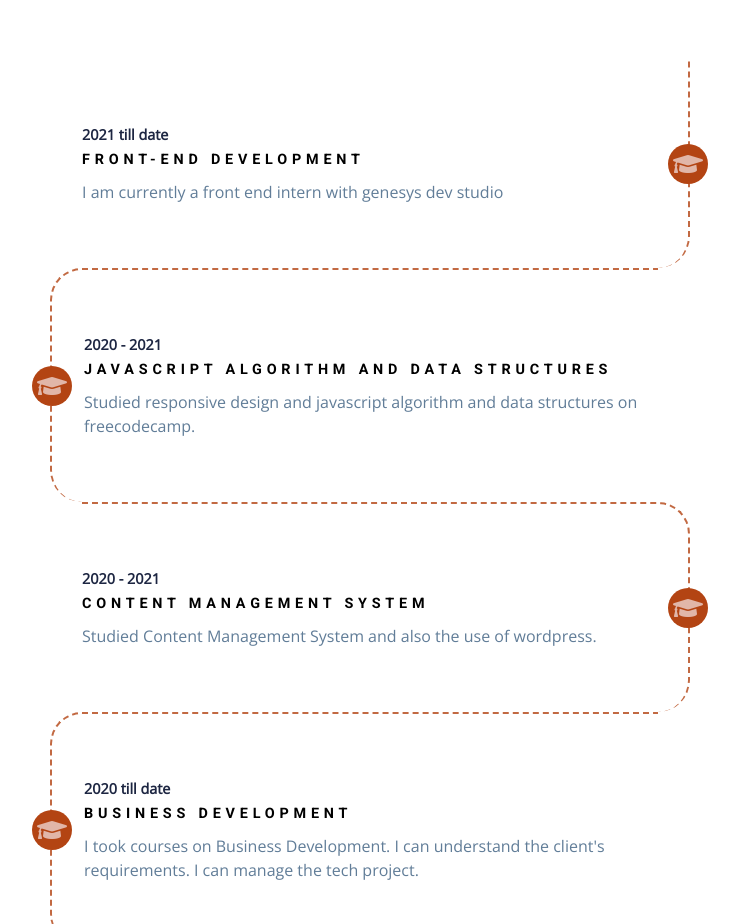
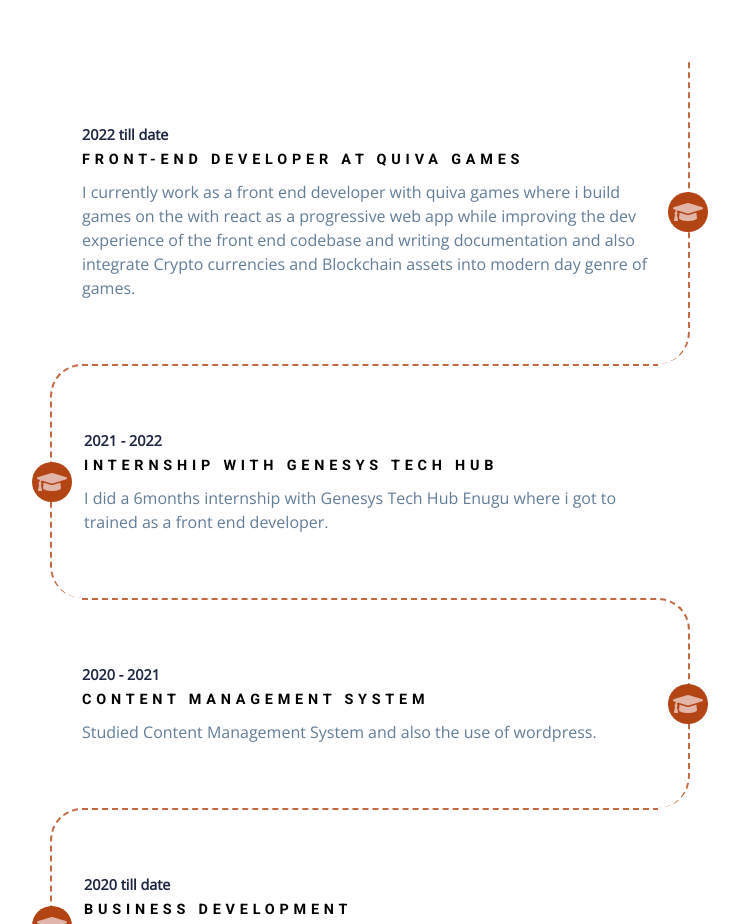
Before and after one commit to cheedie/my-portfolio-website, a plain HTML site: page index.html in a window 1280 px wide. Shown: the part 4423-5347 px from the top of the page, without its empty margins (270-1009 px from the left). Drawn offline with nearby package versions, Linux system fonts and the light colour scheme.

Commit message:
added job experience

```diff
--- a/index.html
+++ b/index.html
@@ -33,7 +33,6 @@
                         <li><a href="#About" data-after="About" class="scroll-link">About</a></li>
                         <li><a href="#Services" data-after="Services" class="scroll-link">Services</a></li>
                         <li><a href="#Projects" data-after="Projects" class="scroll-link">Projects</a></li>
-                        <!-- <li><a href="#Skills" data-after="Stack" class="scroll-link">Skills</a></li> -->
                         <li><a href="#Contact" data-after="contact" class="scroll-link">contact</a></li>
       </ul>
     </div>
@@ -60,8 +59,7 @@
                     <i class="fab fa-linkedin"></i></a></li>
             <li><a href="https://twitter.com/Cheedie6" class="social-icon">
                     <i class="fab fa-twitter"></i></a></li>
-            <!-- <li><a href=" http://instagram.com/cheedie_" class="social-icon">
-                    <i class="fab fa-instagram"></i></a></li> -->
+
                     <li><a href="https://github.com/cheedie" class="social-icon">
                         <i class="fab fa-github"></i>
                     </a></li>
@@ -115,13 +113,13 @@
                     <button class="btn-light">About Me</button>
                     <h4>Why hire me for your next job?</h4>
                     <p>Over the years, I have acquired relevant skills and experience, which I look forward to bringing along with me. I am a self motivated person and I try to exceed my superior’s expectations with high-quality work. Being a fast learner, I quickly pick up knowledge related to my projects. I work well both as an individual contributor and also as a team member. Collectively, all these skills put together makes me a complete package to work on any project.</p>
-                    <a href="https://drive.google.com/file/d/1qYv-u1DzZmGHjAXFxhQl8c8kOPt0UZ6m/view?usp=sharing"
+                    <a href="https://drive.google.com/file/d/1MPciPSDZAB5mjvoqt5PcIU8fE6bxsivf/view?usp=sharing"
                         type="button" class="btn">DOWNLOAD CV</a>
                 </article>
             </div>
             <div class="about-img">
                 <article>
-                    <img src="./images/IMG_4055.jpg" class="about-photo" alt="">
+                    <img src="./images/IMG_4055.jpg" class="about-photo" alt="about img">
                 </article>
             </div>
 
@@ -377,15 +375,16 @@
         </div>
         <div class="experience-center section">
             <article class="experience-item">
-                <h5>2021 till date</h5>
-                <h4>FRONT-END DEVELOPMENT</h4>
-                <p>I am currently a front end intern with genesys dev studio</p>
+                <h5>2022 till date</h5>
+                <h4>FRONT-END DEVELOPER AT QUIVA GAMES</h4>
+                <p>I currently work as a front end developer with quiva games where i build games on the  with react as a progressive web app while improving the dev experience of the front end codebase and writing documentation and also integrate Crypto currencies and Blockchain assets into modern day genre of games.
+                </p>
                 <span class="grad-icon"><i class="fas fa-graduation-cap"></i></span>
             </article>
             <article class="experience-item">
-                <h5>2020 - 2021</h5>
-                <h4>JAVASCRIPT ALGORITHM AND DATA STRUCTURES</h4>
-                <p>Studied responsive design and javascript algorithm and data structures on freecodecamp.</p>
+                <h5>2021 - 2022</h5>
+                <h4>INTERNSHIP WITH GENESYS TECH HUB</h4>
+                <p>I did a 6months internship with Genesys Tech Hub Enugu where i got to trained as a front end developer.</p>
                 <span class="grad-icon"><i class="fas fa-graduation-cap"></i></span>
             </article>
             <article class="experience-item">
@@ -498,8 +497,7 @@
                     <i class="fab fa-linkedin"></i></a></li>
             <li><a href="https://twitter.com/Cheedie6" class="social-icon">
                     <i class="fab fa-twitter"></i></a></li>
-            <!-- <li><a href=" http://instagram.com/cheedie_" class="social-icon">
-                    <i class="fab fa-instagram"></i></a></li> -->
+
                     <li><a href="https://github.com/cheedie" class="social-icon">
                         <i class="fab fa-github"></i>
                     </a></li>
```
